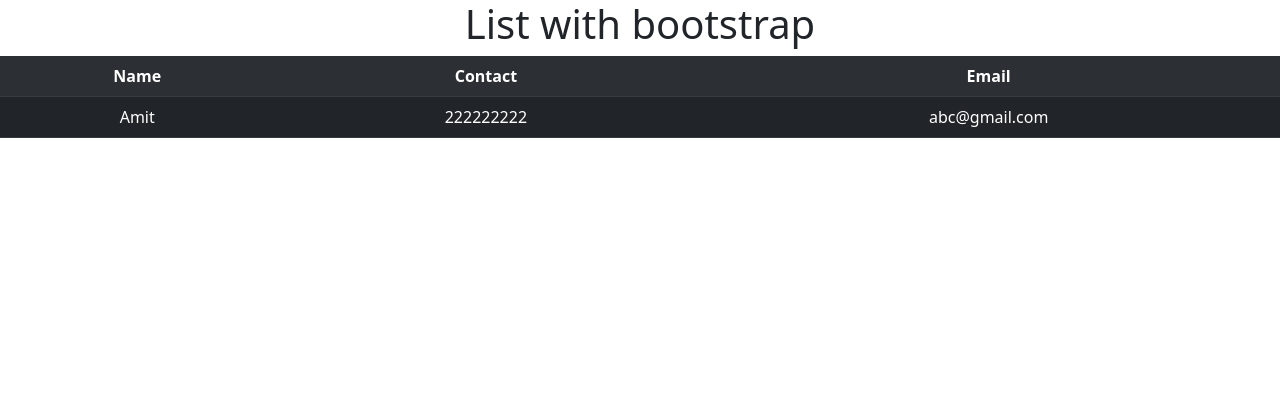
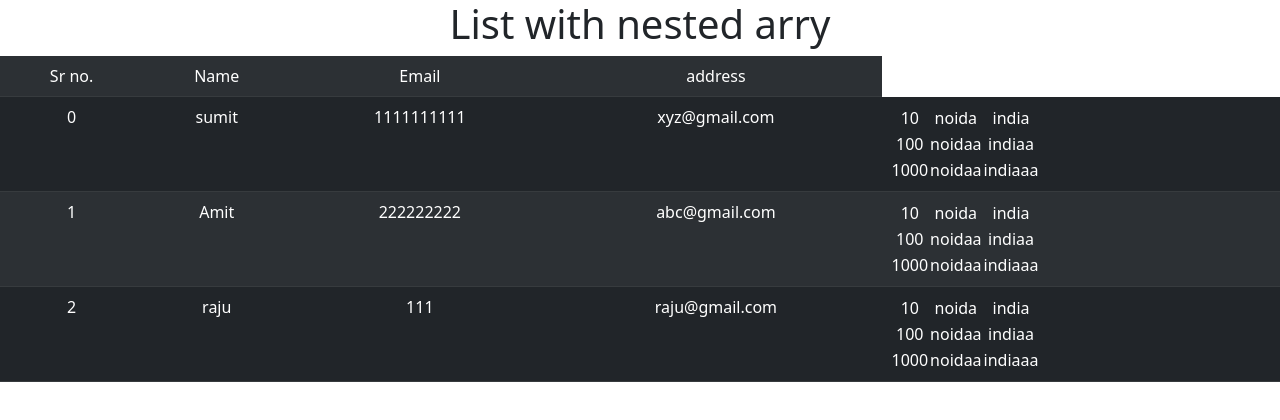
Before and after one commit to j4sumit/reacttopics, a React (Create React App) app: page / in a window 1280 px wide. Shown: the top 420 px of the page. Built offline with nearby package versions, Linux system fonts and the light colour scheme.

Commit message:
List with nested array in react

```diff
--- a/src/App.js
+++ b/src/App.js
@@ -6,38 +6,63 @@ function App()
   // const student =['anil','siddhu','sam','peter'];
 
   const student=[
-{ name:"sumit",  contact: 1111111111,  email: "xyz@gmail.com"},
-{ name:"Amit",  contact: 222222222,  email: "abc@gmail.com"},
-{  name:"raju",  contact: 111,  email: "raju@gmail.com"}
+{ name:"sumit",  contact: 1111111111,  email: "xyz@gmail.com",
+address:[
+  {HN:"10", city:"noida",country:"india"},
+  {HN:"100", city:"noidaa",country:"indiaa"},
+  {HN:"1000", city:"noidaa",country:"indiaaa"}
+]},
+{ name:"Amit",  contact: 222222222,  email: "abc@gmail.com", address:
+[
+  {HN:"10", city:"noida",country:"india"},
+  {HN:"100", city:"noidaa",country:"indiaa"},
+  {HN:"1000", city:"noidaa",country:"indiaaa"}
+]},
+{  name:"raju",  contact: 111,  email: "raju@gmail.com",address:
+[
+  {HN:"10", city:"noida",country:"india"},
+  {HN:"100", city:"noidaa",country:"indiaa"},
+  {HN:"1000", city:"noidaa",country:"indiaaa"}
+]}
 ]
 
   return(
     <div className='App'>
-      <h1>List with bootstrap</h1>
+      <h1>List with nested arry</h1>
       <Table striped variant='dark'>
         <tbody>
           <tr>
-          <th>Name</th>
-          <th>Contact</th>
-          <th>Email</th>
+          <td>Sr no.</td>
+            <td>Name</td>
+            <td>Email</td>
+            <td>address</td>
+
           </tr>
           {
             student.map((item,i)=>
-  /*<tr key={i}>
-   <td>{item.name}</td>
-  <td>{item.contact}</td>
-  <td>{item.email}</td> */
-item.contact===222222222?
             <tr key={i}>
+              <td>{i}</td>
             <td>{item.name}</td>
             <td>{item.contact}</td>
             <td>{item.email}</td>
-  </tr> : null
+
+            <td>
+             {
+               item.address.map((data)=>
+               <tr>
+               <td>{data.HN}</td>
+               <td>{data.city}</td>
+               <td>{data.country}</td>
+               </tr>
+
+               )
+             }
+            </td>
+            </tr>
             )
           }
         </tbody>
         </Table>
-
     </div>
   )
 }
```
Lines whose indentation alone changed are shown as unchanged.
